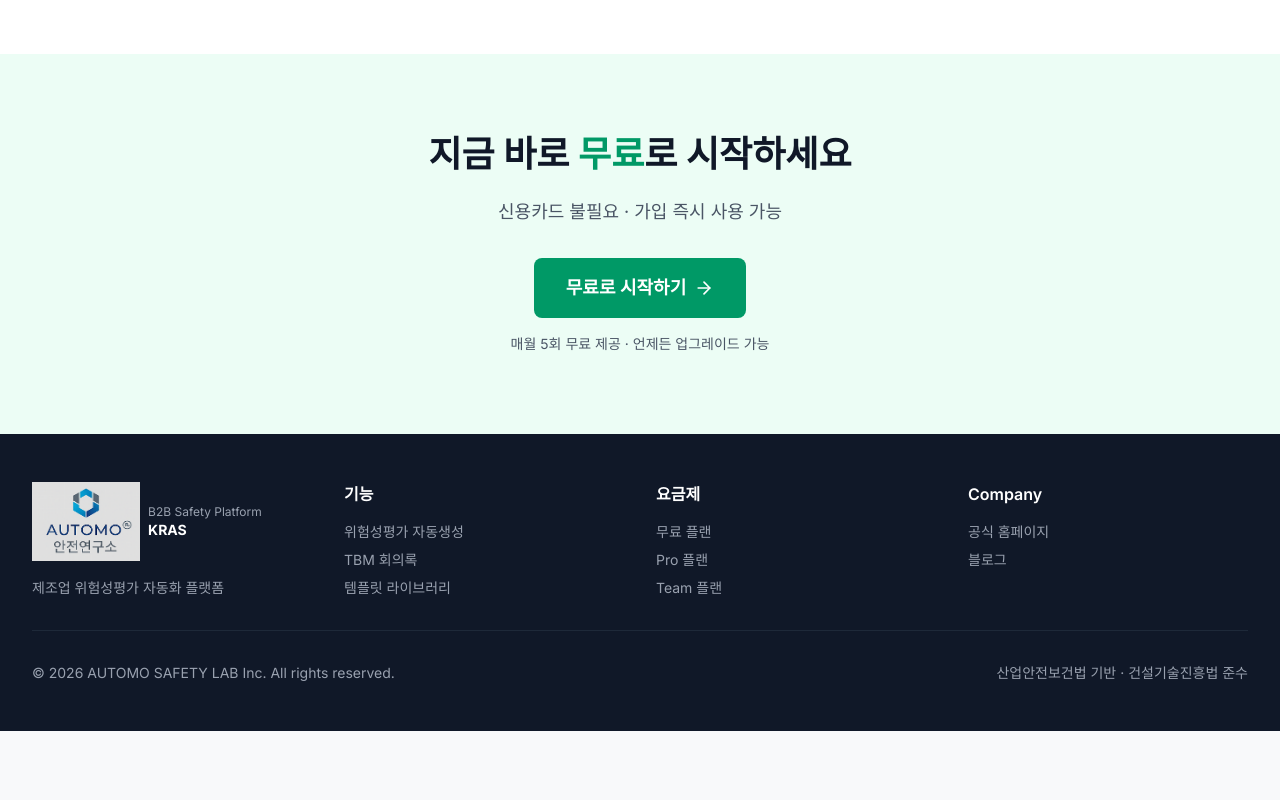
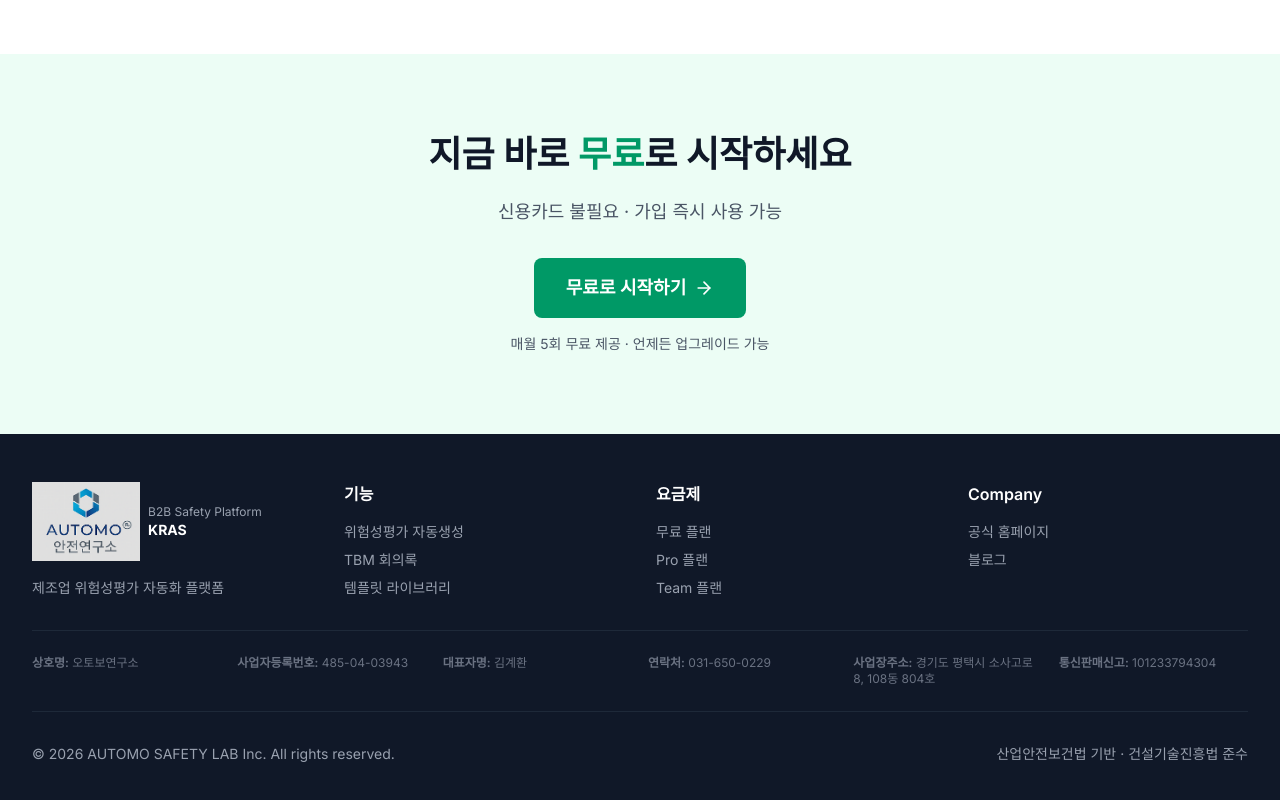
Before and after one commit to jakesma/simple-KRAS-2, a React (Vite) app: page / in a window 1280 px wide. Shown: the part 4200-5000 px from the top of the page. Before the commit the page ends 4931 px from the top, so only its background shows below. Built offline with nearby package versions, Linux system fonts and the light colour scheme; no server answers.

Commit message:
메인페이지: 필수 사업자 정보 추가 (상호명/사업자등록번호/연락처/주소/대표자/통신판매신고)

```diff
--- a/src/components/LandingPage.tsx
+++ b/src/components/LandingPage.tsx
@@ -485,6 +485,30 @@ export default function LandingPage({ onStartClick, onPaymentClick }: LandingPag
             </div>
           </div>
 
+          {/* Required Business Information */}
+          <div className="border-t border-gray-800 pt-6 mb-6">
+            <div className="grid grid-cols-2 md:grid-cols-3 lg:grid-cols-6 gap-4 text-xs text-gray-500">
+              <div>
+                <span className="font-semibold">상호명:</span> 오토보연구소
+              </div>
+              <div>
+                <span className="font-semibold">사업자등록번호:</span> 485-04-03943
+              </div>
+              <div>
+                <span className="font-semibold">대표자명:</span> 김계환
+              </div>
+              <div>
+                <span className="font-semibold">연락처:</span> 031-650-0229
+              </div>
+              <div>
+                <span className="font-semibold">사업장주소:</span> 경기도 평택시 소사고로 8, 108동 804호
+              </div>
+              <div>
+                <span className="font-semibold">통신판매신고:</span> 101233794304
+              </div>
+            </div>
+          </div>
+
           <div className="border-t border-gray-800 pt-8 flex flex-col sm:flex-row justify-between items-center gap-4">
             <div className="flex items-center gap-2">
               <p className="text-sm text-gray-400">
```
